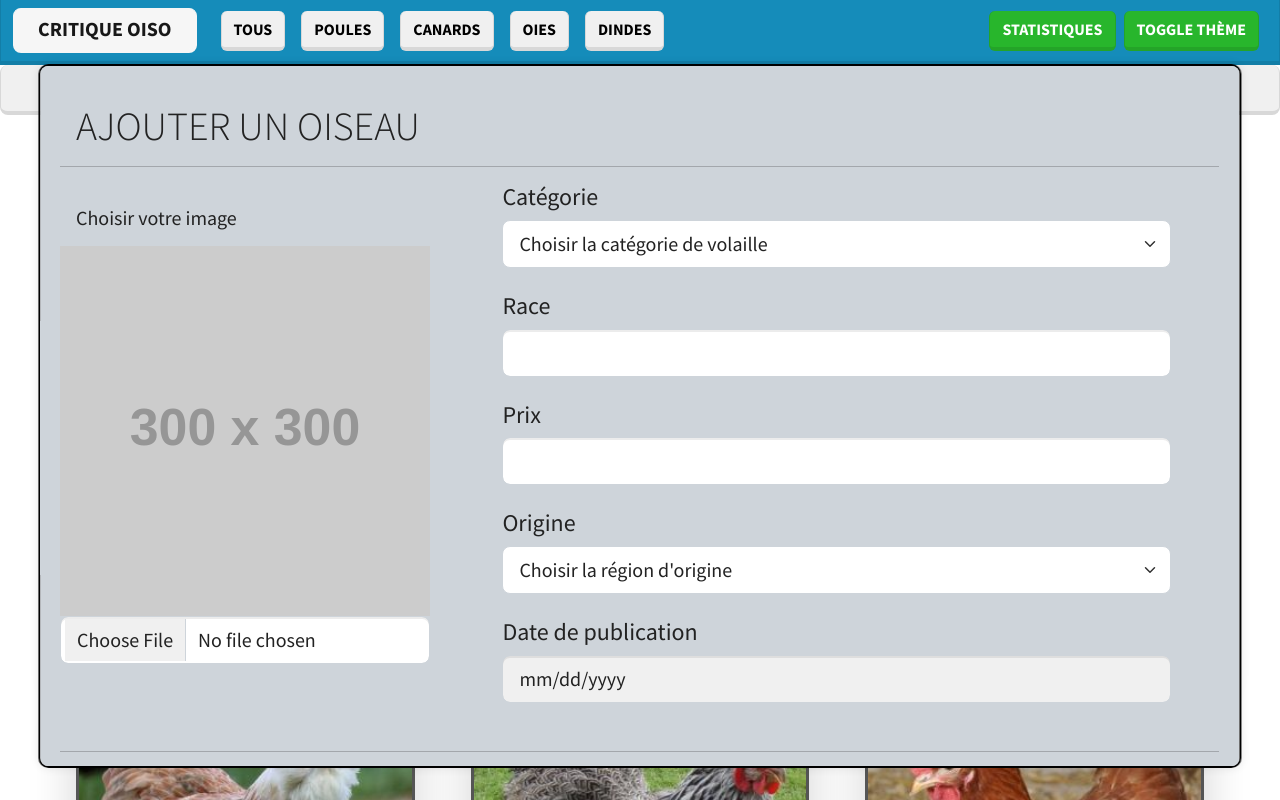
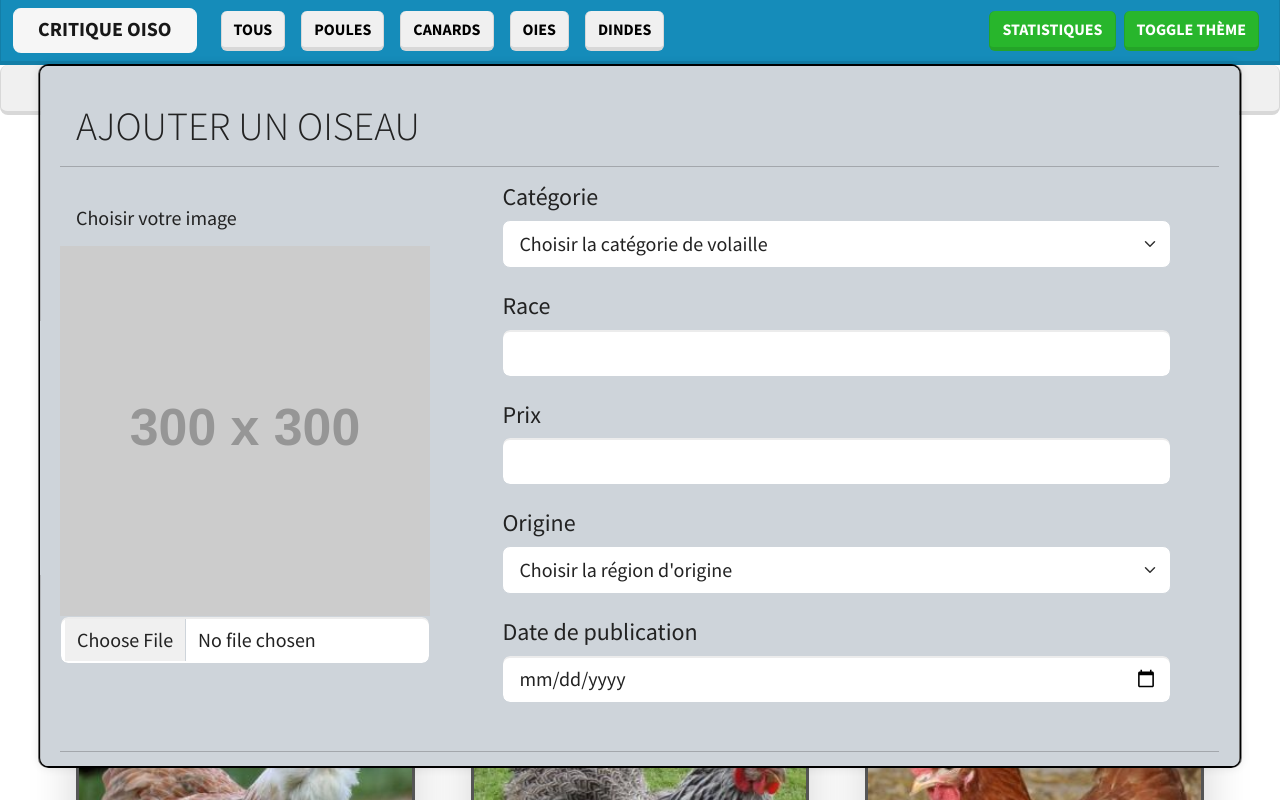
Before and after one commit to jajanel/tp2-fullstack-jb-ml, a React (Vite) app in the folder tp1-react-jb-ml-master/: page / in a window 1280 px wide. Both pictures are taken after a click on the button "AJOUTER UN OISEAU". Shown: the top 800 px of the page. Built offline with nearby package versions, Linux system fonts and the light colour scheme.

Commit message:
Correction ajout d'oiseau avec date #51

```diff
--- a/tp1-react-jb-ml-master/src/components/Oiseaux/AjouterOiseau.jsx
+++ b/tp1-react-jb-ml-master/src/components/Oiseaux/AjouterOiseau.jsx
@@ -22,7 +22,7 @@ export default function AjouterOiseau(props) {
             race: formData.get("race"),
             prix: formData.get("prix"),
             origine: formData.get("origine"),
-            datePublication: dateFormat(new Date),
+            datePublication: formData.get("datePublication"),
             srcImage: srcImgForm
         }
 
@@ -114,7 +114,7 @@ export default function AjouterOiseau(props) {
                                     </div>
                                     <div className="pb-4">
                                         <h4 htmlFor="datePublication" className="form-label">Date de publication</h4>
-                                        <input disabled type="date" className="form-control form-select-lg" id="datePublication" name="datePublication" />
+                                        <input  type="date" className="form-control form-select-lg" id="datePublication" name="datePublication" />
                                     </div>
                                 </div>
                             </div>
```
